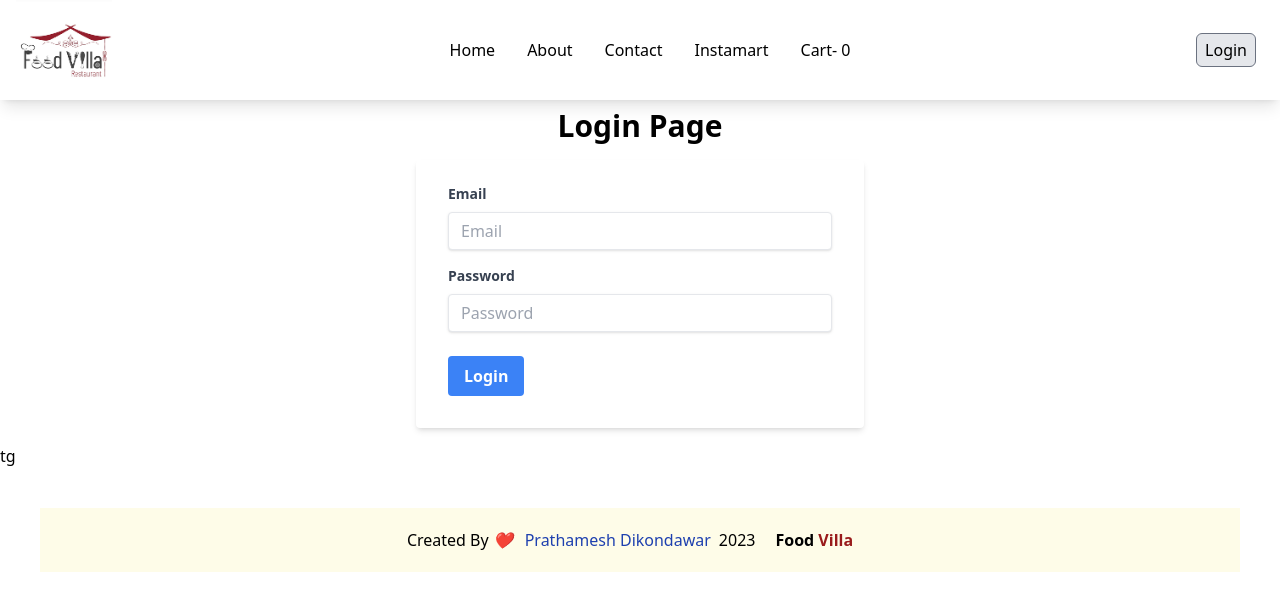
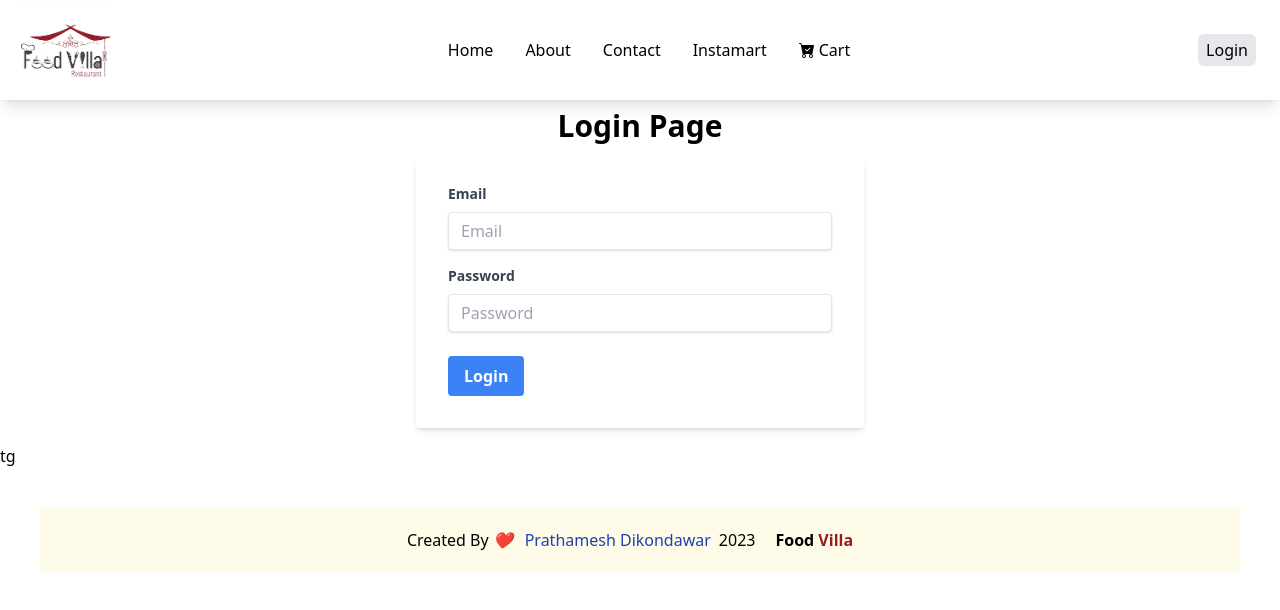
Before and after one commit to Prathamesh47/Nameste-React, a React (Create React App) app: page /login in a window 1280 px wide. Shown: the top 610 px of the page. Built offline with nearby package versions, Linux system fonts and the light colour scheme.

Commit message:
tailwind added in body

```diff
--- a/public/index.css
+++ b/public/index.css
@@ -2,84 +2,7 @@
 @tailwind components;
 @tailwind utilities;
 
-
-
-
-
-
-
-
-
-
-
-
-
-
-
-
-
-
-
-
-
-
-
-
-
-/* body {
-    margin: 0;
-    font-family: -apple-system, BlinkMacSystemFont, 'Segoe UI', 'Roboto', 'Oxygen',
-      'Ubuntu', 'Cantarell', 'Fira Sans', 'Droid Sans', 'Helvetica Neue',
-      sans-serif;
-    -webkit-font-smoothing: antialiased;
-    -moz-osx-font-smoothing: grayscale;
-
-  }
-
-  code {
-    font-family: source-code-pro, Menlo, Monaco, Consolas, 'Courier New',
-      monospace;
-  }
-
-  .header{
-    display:flex;
-    justify-content:space-between ;
-    margin: 10px;
-    border: 1px solid black;
-  }
-
-  .nav-items>ul{
-    list-style-type: none;
-    display: flex;
-  }
-  .nav-items>ul>li{
-    padding: 10px;
-  }
-  .logo{
-    width: 100px;
-  }
-  .card{
-    width: 200px;
-    height: 350px;
-    border:1px solid black;
-    margin: 30px;
-    padding: 10px;
-  }
-
-  .card>img{
-    width:100%;
-  }
-
-  .restaurant-list{
-    display: flex;
-    flex-wrap: wrap;
-  }
-
-  .shimmer-card{
-    width:200px;
-    height:200px;
-    background-color: lightgrey;
-    margin: 20px;
-  }
-
-   */
+body {
+  width: 100%;
+  height: 100%;
+}
--- a/src/components/Body.js
+++ b/src/components/Body.js
@@ -5,6 +5,7 @@ import Shimmer from "./shimmer.js";
 import {Link} from "react-router-dom";
 import { filterData } from "../utils/helper";
 import  useOnline  from "../utils/useOnline";
+import {BiSearchAlt2} from "react-icons/bi";
 // import UserContext from "../utils/UserContext";
 // import { useContext } from "react";
 // What is State
@@ -100,13 +101,16 @@ const Body = () => {
   ) :
 
    (
-    <>
+    <div className="w-full p-4">
 
-      <div className="search-container  bg-pink-50 my-5 relative  flex w-full mx-[20px] sm:mx-[200px] md:mx-[100px] sm:w-1/2 flex-wrap items-center justify-center">
+
+        <div className="  w-full flex items-center justify-center">
+          <div className=" search flex flex-row border border-black-500 p-1 my-5  rounded-lg w-full sm:w-1/2 lg:w-2/5 items-center ">
+
         <input
           type="text"
-          className=" relative m-0 -mr-0.5 block  min-w-0 flex-auto rounded-l border border-solid border-neutral-300 bg-transparent bg-clip-padding px-3 py-[0.25rem] text-base font-normal leading-[1.6] text-neutral-700 outline-none transition duration-200 ease-in-out focus:z-[3] focus:border-primary focus:text-neutral-700 focus:shadow-[inset_0_0_0_1px_rgb(59,113,202)] focus:outline-none dark:border-neutral-600 dark:text-neutral-200 dark:placeholder:text-neutral-200 dark:focus:border-primary"
-          placeholder="Search"
+          className="focus:outline-none bg-transparent w-full p-2"
+          placeholder="Search for Restaurant or Food "
           value={searchInput}
           onChange={(e) => {
             //e.target.vaule=> whatever you write on input
@@ -114,28 +118,19 @@ const Body = () => {
             setFilteredRestaurant(data);
             setSearchInput(e.target.value);
           }}
-        />
-
-        <button
-          className=" bg-purple-800 hover:bg-gray-500  rounded-md relative  flex items-center rounded-r bg-primary px-6 py-2.5 text-xs font-medium uppercase leading-tight text-white shadow-md transition duration-150 ease-in-out hover:bg-primary-700 hover:shadow-lg focus:bg-primary-700 focus:shadow-lg focus:outline-none focus:ring-0 active:bg-primary-800 active:shadow-lg"
-          onClick={() => {
-            //need to filter data
-            //update the data
-
-            const data = filterData(searchInput,allRestaurants);
-            // console.log(data);
-            setFilteredRestaurant(data);
-          }}
-        >
-          Search
-        </button>
-
-      </div>
+          />
+        <BiSearchAlt2 className="w-6 h-6"/>
+          </div>
+        </div>
 
 
 
 
-      <div className="flex flex-wrap">
+
+
+
+
+      <div className="w-full grid grid-col-1 sm:grid-cols-2 md:grid-cols-3 lg:grid-cols-4 xl:grid-cols-5  p-10 gap-6">
 
 
         { filteredRestaurants===undefined ?(
@@ -155,7 +150,7 @@ const Body = () => {
 
         })}
       </div>
-    </>
+    </div>
   );
 };
 
--- a/src/components/Contact.js
+++ b/src/components/Contact.js
@@ -60,7 +60,7 @@ const Contact = () => {
           </div>
 
           <div>
-            <div className="bg-white rounded-xl shodow-lg p-8">
+            <div className="bg-white rounded-xl shodow-lg p-8 text-gray-600">
             <form onSubmit={handleSubmit}>
             <div className="mb-4">
               <label className="text-black ">
@@ -72,7 +72,7 @@ const Contact = () => {
                 value={formData.name}
                 onChange={handleChange}
                 required
-                className="ring-1 ring-gray-300 w-full mt-2 rounded-md px-4 py-2 outline-none focus:ring-2 focus:ring-teal-300"
+                className="ring-1 ring-gray-300  w-full mt-2 rounded-md px-4 py-2 outline-none focus:ring-2 focus:ring-teal-300"
               />
             </div>
             <div className="mt-8">
@@ -85,7 +85,7 @@ const Contact = () => {
                 value={formData.email}
                 onChange={handleChange}
                 required
-                className="ring-1 ring-gray-300 w-full mt-2 rounded-md px-4 py-2 outline-none focus:ring-2 focus:ring-teal-300"
+                className="ring-1 ring-gray-300  w-full mt-2 rounded-md px-4 py-2 outline-none focus:ring-2 focus:ring-teal-300"
               />
             </div>
             <div className="mt-8">
@@ -97,13 +97,13 @@ const Contact = () => {
                 value={formData.message}
                 onChange={handleChange}
                 required
-                className="ring-1 ring-gray-300 w-full mt-2 rounded-md px-4 py-2 outline-none focus:ring-2 focus:ring-teal-300"
+                className="ring-1 ring-gray-300  w-full mt-2 rounded-md px-4 py-2 outline-none focus:ring-2 focus:ring-teal-300"
               />
             </div>
             <div className="py-4">
               <button
                 type="submit"
-                className="inline-block self-end bg-cyan-700 text-whit font-bold rounded-lg px-6 py-2 uppercase "
+                className="inline-block self-end  bg-cyan-700 text-white font-bold rounded-lg px-6 py-2 uppercase "
               >
                 Submit
               </button>
--- a/src/components/Header.js
+++ b/src/components/Header.js
@@ -4,6 +4,7 @@ import { Link, useNavigate } from "react-router-dom";
 // import UserContext from "../utils/UserContext.js";
 import { useSelector } from "react-redux";
 import foodpavilion from "../assets/download.png";
+import { BsFillCartCheckFill } from "react-icons/bs";
 
 // import useOnline from "../utils/useOnline.js";
 
@@ -31,38 +32,50 @@ export const Header = () => {
   const navigate = useNavigate();
   return (
     <div className=" h-[100px] flex justify-between  shadow-lg sm:from-blue-100 sm:to-blue-200 sm:px-4">
-       <div className="mb-2 sm:mb-0">
+      <div className="mb-2 sm:mb-0">
         <Title />
       </div>
-      <div className="nav-items flex justify-center items-center">
-        <ul className="flex">
-          <div className="hover:bg-orange-400 rounded-md p-2">
+
+      <div className="nav-items flex justify-center  items-center">
+        <ul className="flex px-10">
+          <div className="   p-2">
             <Link to="/">
-              <li className="px-2">Home</li>
+              <li className="px-2 p-2 hover:bg-orange-400  rounded-md">Home</li>
             </Link>
           </div>
 
-          <div className="hover:bg-orange-400 rounded-md p-2">
+          <div className=" p-2 ">
             <Link to="/about">
-              <li className="px-2">About</li>
+              <li className="px-2 p-2 hover:bg-orange-400  rounded-md">
+                About
+              </li>
             </Link>
           </div>
 
-          <div className="hover:bg-orange-400 rounded-md p-2">
+          <div className=" p-2">
             <Link to="/contact">
-              <li className="px-2">Contact</li>
+              <li className="px-2 p-2 hover:bg-orange-400  rounded-md">
+                Contact
+              </li>
             </Link>
           </div>
 
-          <div className="hover:bg-orange-400 rounded-md p-2">
+          <div className=" p-2">
             <Link to="/instamart">
-              <li className="px-2">Instamart</li>
+              <li className="px-2 p-2 hover:bg-orange-400  rounded-md">
+                Instamart
+              </li>
             </Link>
           </div>
 
-          <div className="hover:bg-orange-400 rounded-md p-2">
+          <div className=" p-2">
             <Link to="/cart">
-              <li className="px-2 ">Cart- {cartItems.length}</li>
+              <div className="flex flex-row  p-2 hover:bg-orange-400  rounded-md">
+                <li className=" flex flex-row py-1 ">
+                  <BsFillCartCheckFill />
+                </li>
+                <h3 className="px-1   ">Cart</h3>
+              </div>
             </Link>
           </div>
         </ul>
@@ -72,7 +85,7 @@ export const Header = () => {
         {/* <h1 className="mt-10 px-8 mb-8">{isOnline ? '✅' : '🔴'}</h1> */}
 
         <button
-          className="hover:text-orange-400  bg-gray-200 h-fit p-1 px-2 border border-gray-500 rounded-md"
+          className="hover:bg-orange-400  bg-gray-200 h-fit p-1 px-2  rounded-md"
           onClick={() => {
             navigate("/login");
           }}
--- a/src/components/RestrauntCard.js
+++ b/src/components/RestrauntCard.js
@@ -16,21 +16,21 @@ const RestrauntCard = ({ restaurant }) => {
   } = restaurant;
   // const {user} = useContext(UserContext);
   return (
-    <div className="p-10  m-6 shadow-sm ">
-      <div className=" w-[240px] rounded-lg box-border h-[295.98px] flex flex-col items-start justify-center hover:scale-105 transition-all p-2 border-4 ">
+
+      <div className="h-[295.98px] w-full rounded-lg box-border  flex flex-col items-start justify-center hover:scale-105 shadow-md transition-all p-2  ">
         <img
-          className=" w-[220px] h-[138.57] rounded-md"
+          className="overflow-hidden w-full object-cover rounded-md"
           src={IMG_CDN_URL + cloudinaryImageId}
           alt="A colorful hot air balloon floating in the sky"
         />
 
         <h2 className="font-bold text-sm">{name}</h2>
-        <h3 className="text-sm text-gray-500">{cuisines.join(", ")}</h3>
+        <h3 className="text-sm text-gray-500 text-clip overflow-hidden ...">{cuisines.join(", ")}</h3>
 
         <h5 className="text-sm text-gray-500">{areaName}</h5>
         <div className="w-full ">
-          <span className="flex flex-row w-full items-center justify-center">
-            <h4 className="bg-green-600 rounded text-white text-xs flex px-1 py-1  justify-center items-center gap-2">
+          <span className="flex flex-row w-full items-center justify-between">
+            <h4 className="bg-green-600 rounded text-white text-xs flex px-1 py-1  justify-between items-center gap-2">
               <img className="h-4 w-4" src={star} alt="star"/>
               <p>{avgRatingString}</p>
             </h4>
@@ -40,11 +40,9 @@ const RestrauntCard = ({ restaurant }) => {
             <h4 className="text-sm px-1">{costForTwo ?? "₹200 for two"}</h4>
           </span>
         </div>
-        {/* <h5 className="font-bold">{user.name}-{user.email}</h5> */}
-        {/* <h4>{user.name}</h4> */}
-        {/* </div> */}
+
       </div>
-    </div>
+
   );
 };
 
```
Also changed, not shown: src/components/About.js (+1 -51 lines).
